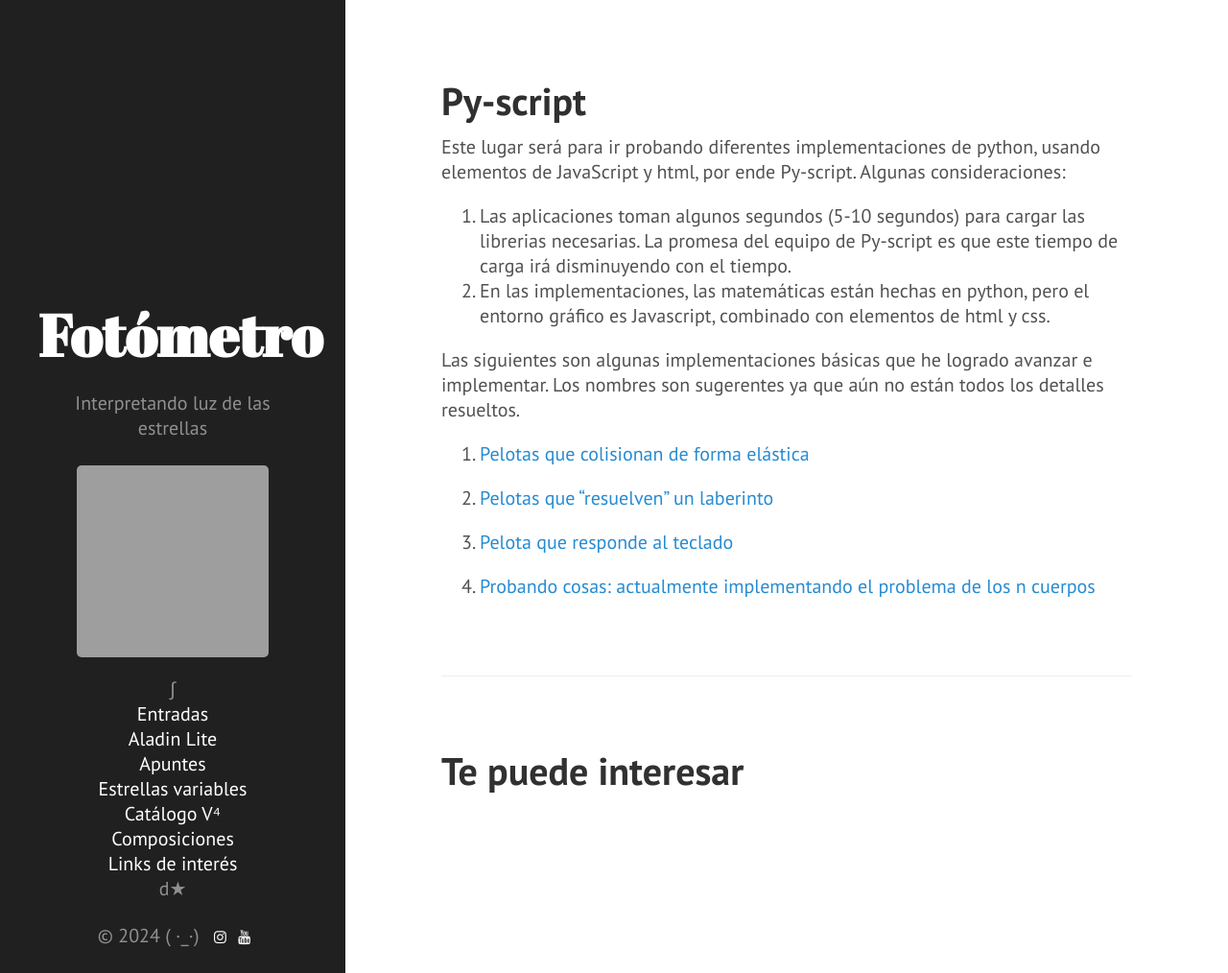
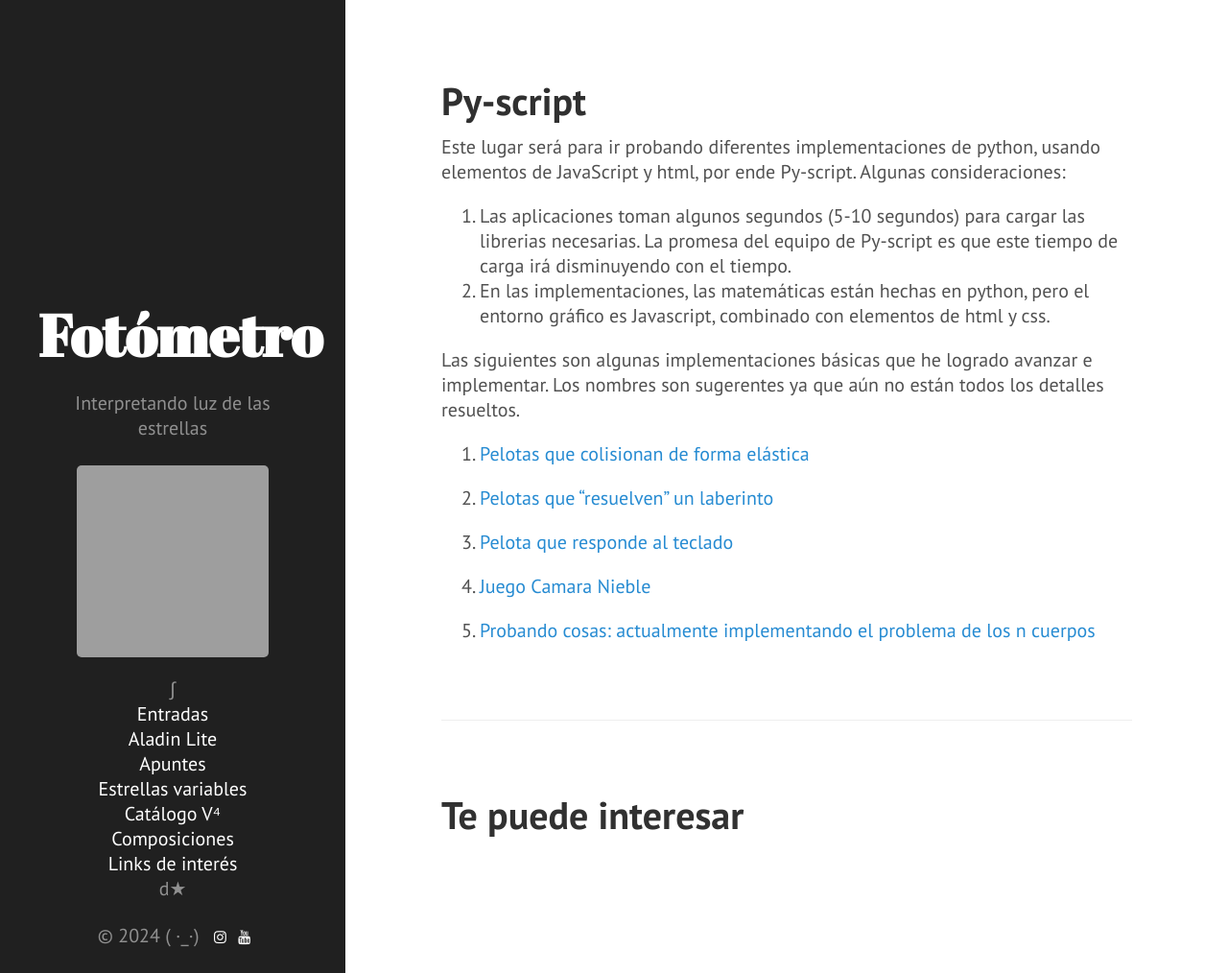
Before and after one commit to nicomedinap/nicomedinap.github.io, a Jekyll site: the page built from apuntes/PyScript.md, in a window 1280 px wide and 1014 px high. Shown: the whole window at 96% size. Built offline with Jekyll 4.4.1, drawn with Linux system fonts in a browser that asks for light colours; grey boxes are pictures that could not be loaded.

Commit message:
Update PyScript.md

```diff
--- a/apuntes/PyScript.md
+++ b/apuntes/PyScript.md
@@ -18,4 +18,6 @@ Las siguientes son algunas implementaciones básicas que he logrado avanzar e im
 3. [Pelota que responde al teclado](https://nicomedinap.github.io/apuntes/pyscript/Pelota_Interactiva.html
 ){:target="_blank"}
 
+4. [Juego Camara Nieble](https://nicomedinap.github.io/apuntes/pyscript/JuegoCamaraNiebla.html){:target="_blank"}
+
 4. [Probando cosas: actualmente implementando el problema de los n cuerpos](https://nicomedinap.github.io/apuntes/pyscript/Tests_PyScript.html){:target="_blank"}
```
